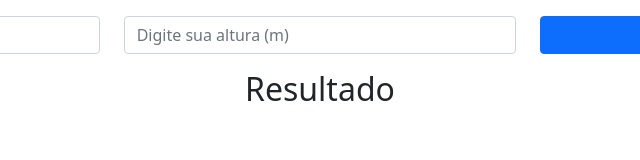
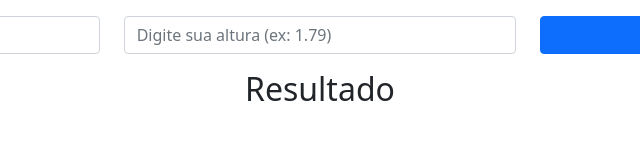
Before and after one commit to LeoMelegari/calc-imc, a plain HTML site: page index.html in a window 1280 px wide. Shown: the full height of the page, 320-960 px from the left. Drawn offline with nearby package versions, Linux system fonts and the light colour scheme.

Commit message:
sintax update

```diff
--- a/index.html
+++ b/index.html
@@ -16,7 +16,7 @@
                 <input id="txtPeso" type="number" class="form-control" placeholder="Digite seu peso (kg)">
             </div>
             <div class="col-12 col-md-4 mb-3">
-                <input id="txtAlt" type="number" class="form-control" placeholder="Digite sua altura (m)">
+                <input id="txtAlt" type="number" class="form-control" placeholder="Digite sua altura (ex: 1.79)">
             </div>
             <div class="col-12 col-md-4 d-grid gap-2 mb-3">
                 <button class="btn btn-primary" onclick="calc()">Calcular</button>
```
